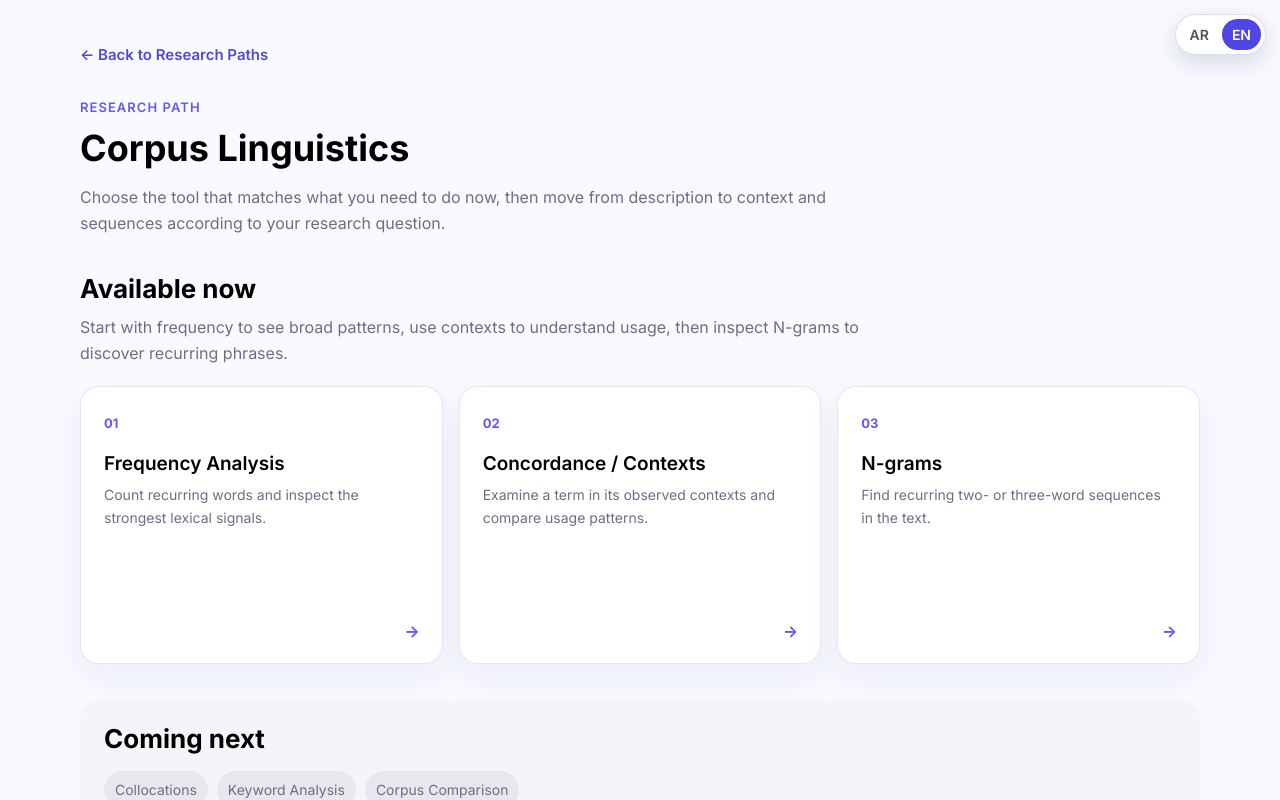
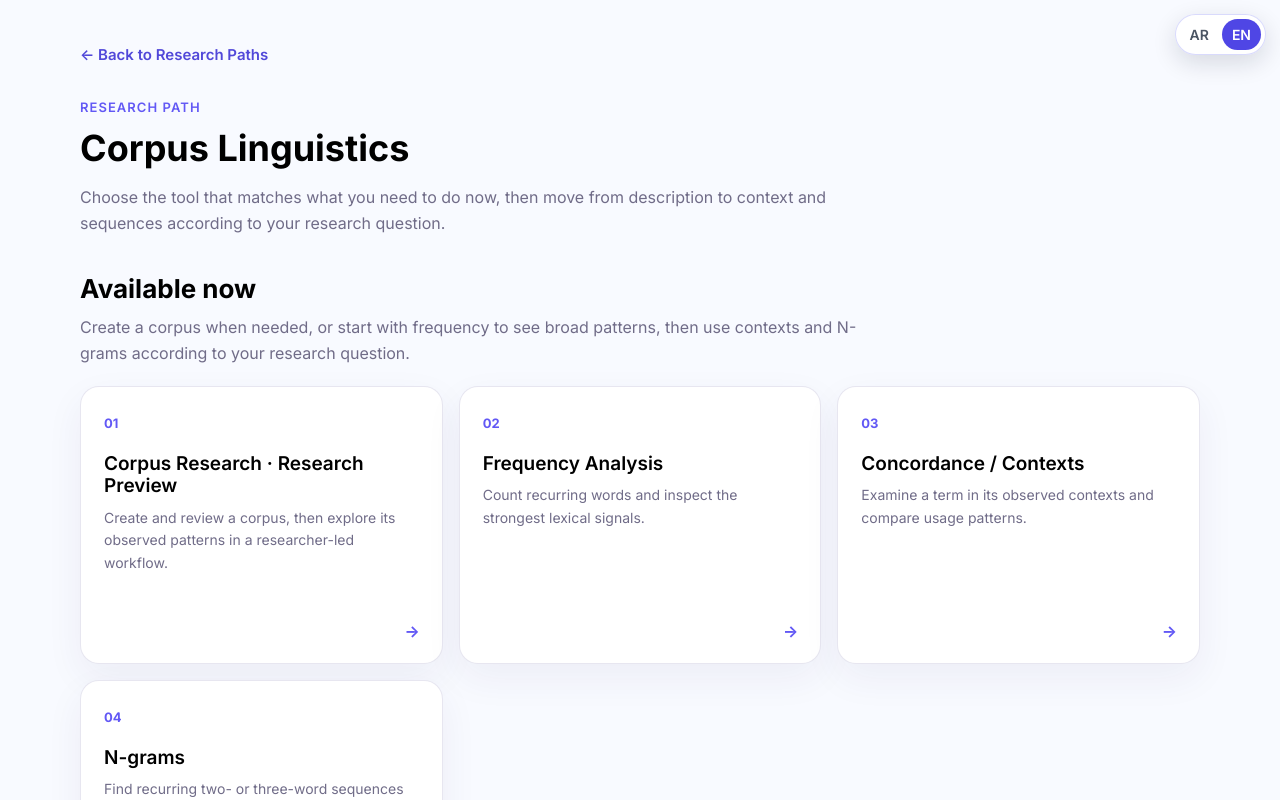
Before and after one commit to humanaixlab/lingualab, a Next.js app: page /research-paths/corpus-linguistics in a window 1280 px wide. Shown: the top 800 px of the page. Built offline with nearby package versions, Linux system fonts and the light colour scheme.

Commit message:
fix: expose corpus research in linguistic path

```diff
--- a/pages/research-paths/corpus-linguistics.js
+++ b/pages/research-paths/corpus-linguistics.js
@@ -5,6 +5,11 @@ import { CORPUS_PATH_HUB_SECTION, researchPathHref } from "../../lib/research-pa
 import styles from "../../styles/CorpusPath.module.css";
 
 const TOOLS = [
+  {
+    href: "/tools/corpus-research",
+    title: { en: "Corpus Research · Research Preview", ar: "إنشاء وتحليل المدونة · تجريب بحثي" },
+    description: { en: "Create and review a corpus, then explore its observed patterns in a researcher-led workflow.", ar: "أنشئ مدونة وراجعها، ثم استكشف أنماطها المرصودة ضمن مسار يقوده الباحث." },
+  },
   {
     href: "/tools/frequency",
     title: { en: "Frequency Analysis", ar: "تحليل التكرار (Frequency Analysis)" },
@@ -36,7 +41,7 @@ export default function CorpusLinguisticsPath() {
     description: "اختر الأداة المناسبة لما تريد تنفيذه الآن، ثم انتقل من الوصف إلى السياق والمتتاليات وفق سؤالك البحثي.",
     available: "الأدوات المتاحة الآن",
     coming: "قدرات قادمة",
-    sequence: "ابدأ بتحليل التكرار لرؤية الأنماط العامة، واستخدم السياقات لفهم الاستعمال، ثم افحص المتتاليات اللفظية لاكتشاف العبارات المتكررة.",
+    sequence: "أنشئ مدونة جديدة عند الحاجة، أو ابدأ بتحليل التكرار لرؤية الأنماط العامة، ثم استخدم السياقات والمتتاليات اللفظية وفق سؤالك البحثي.",
     back: "العودة إلى المسارات البحثية",
   } : {
     eyebrow: "RESEARCH PATH",
@@ -44,7 +49,7 @@ export default function CorpusLinguisticsPath() {
     description: "Choose the tool that matches what you need to do now, then move from description to context and sequences according to your research question.",
     available: "Available now",
     coming: "Coming next",
-    sequence: "Start with frequency to see broad patterns, use contexts to understand usage, then inspect N-grams to discover recurring phrases.",
+    sequence: "Create a corpus when needed, or start with frequency to see broad patterns, then use contexts and N-grams according to your research question.",
     back: "Back to Research Paths",
   };
 
```
Also changed, not shown: 1 other file (tests, documents, lock files or other folders).
